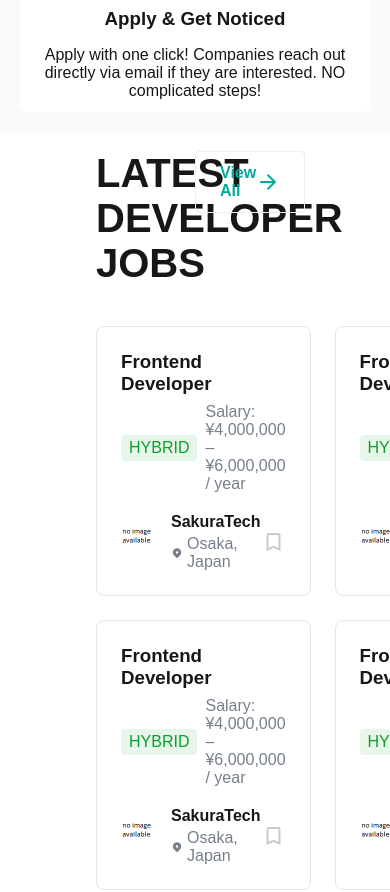
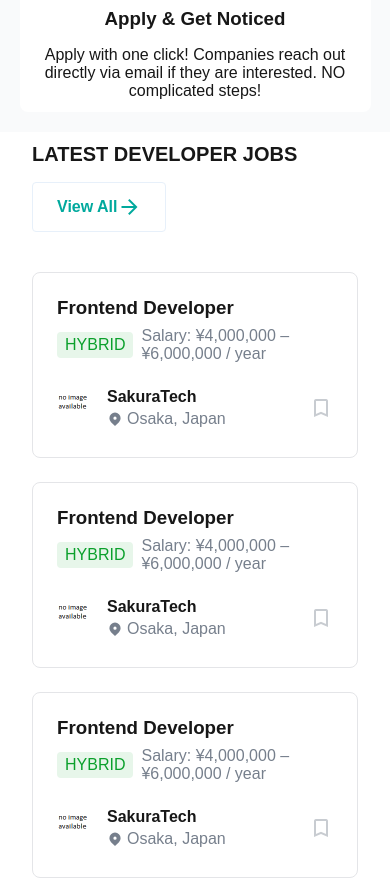
Before and after one commit to tbrendanj/osakadev, a Next.js app: page / in a window 390 px wide. Shown: the part 1900-2792 px from the top of the page. Built offline with nearby package versions, Linux system fonts and the light colour scheme.

Commit message:
remaining home page responsiveness

```diff
--- a/components/Categories.module.css
+++ b/components/Categories.module.css
@@ -1,5 +1,11 @@
 .categories {
   display: flex;
   flex-direction: column;
-  padding: 5vw 6rem;
+  padding: 2vw 2rem;
 }
+
+@media only screen and (min-width: 768px) {
+  .categories {
+    padding: 5vw 6rem;
+  }
+}
--- a/components/Category.module.css
+++ b/components/Category.module.css
@@ -3,10 +3,3 @@
   padding: .5rem 1rem;
   border-bottom: 1px solid rgba(0, 0, 0, 0.2);
 }
-
-.category_name {
-  border: 1px solid black;
-  background-color: #E0F7F6;
-  padding: .25rem .5rem;
-  border-radius: 1rem;
-}
--- a/components/Category.tsx
+++ b/components/Category.tsx
@@ -1,4 +1,5 @@
 import styles from "./Category.module.css";
+import Tag from "./Tag";
 
 export interface CategoryProps {
   categoryName: string;
@@ -11,7 +12,7 @@ export default function Category({
 }: CategoryProps) {
   return <div className={styles.category}>
     <a href={"/"} className={"horizontally_centered"}>
-      <div className={styles.category_name}>{categoryName}</div>
+      <Tag tagName={categoryName} />
       <div className={styles.job_count}>{jobCount} jobs</div>
     </a>
   </div>;
--- a/components/HowItWorks.module.css
+++ b/components/HowItWorks.module.css
@@ -5,8 +5,5 @@
   align-items: center;
   padding: 5vw;
   background-color: #F9FAFB;
-}
-
-.how_it_works p {
   text-align: center;
 }
--- a/components/JobCardGrid.module.css
+++ b/components/JobCardGrid.module.css
@@ -1,8 +1,15 @@
 .job_card_grid {
   display: grid;
   grid-auto-flow: column;
-  grid-template-columns: repeat(2, 1fr);
-  grid-template-rows: repeat(3, 1fr);
+  grid-template-columns: repeat(1, 1fr);
+  grid-template-rows: repeat(6, 1fr);
   grid-gap: 1.5rem;
   max-width: 100vw;
 }
+
+@media only screen and (min-width: 768px) {
+  .job_card_grid {
+    grid-template-columns: repeat(2, 1fr);
+    grid-template-rows: repeat(3, 1fr);
+  }
+}
--- a/components/JobsDisplay.module.css
+++ b/components/JobsDisplay.module.css
@@ -1,6 +1,12 @@
 .job_display {
-  padding: 5vw 6rem;
+  padding: 3vw 2rem;
   display: flex;
   flex-direction: column;
   gap: 2.5rem;
 }
+
+@media only screen and (min-width: 768px) {
+  .job_display {
+    padding: 5vw 6rem;
+  }
+}
--- a/components/JobsDisplayHeader.module.css
+++ b/components/JobsDisplayHeader.module.css
@@ -1,14 +1,14 @@
 .job_display_header {
   display: flex;
-  flex-direction: row;
+  flex-direction: column;
   align-items: flex-start;
   justify-content: space-between;
+  gap: 1rem;
 }
 
 .title {
-  font-weight: 900;
-  font-size: 2.5rem;
-  max-width: 50%;
+  font-weight: 600;
+  font-size: 1.25rem;
   gap: .25rem;
 }
 
@@ -19,3 +19,20 @@
   font-weight: 600;
   color: #00A99D;
 }
+
+@media only screen and (min-width: 768px) {
+  .job_display_header {
+    flex-direction: row;
+  }
+
+  .title {
+    font-weight: 900;
+    font-size: 2.5rem;
+    max-width: 50%;
+  }
+
+  .view_all_button {
+    padding: .5rem 1rem;
+    font-weight: 400;
+  }
+}
--- /dev/null
+++ b/components/Tag.module.css
@@ -0,0 +1,6 @@
+.tag {
+  border: 1px solid black;
+  background-color: #E0F7F6;
+  padding: .25rem .5rem;
+  border-radius: 1rem;
+}
--- /dev/null
+++ b/components/Tag.tsx
@@ -0,0 +1,11 @@
+import styles from "./Tag.module.css";
+
+export interface TagProps {
+  tagName: string;
+}
+
+export default function Category({
+  tagName
+}: TagProps) {
+  return <div className={styles.tag}>{tagName}</div>;
+}
```
Also changed, not shown: 1 other file (tests, documents, lock files or other folders).
